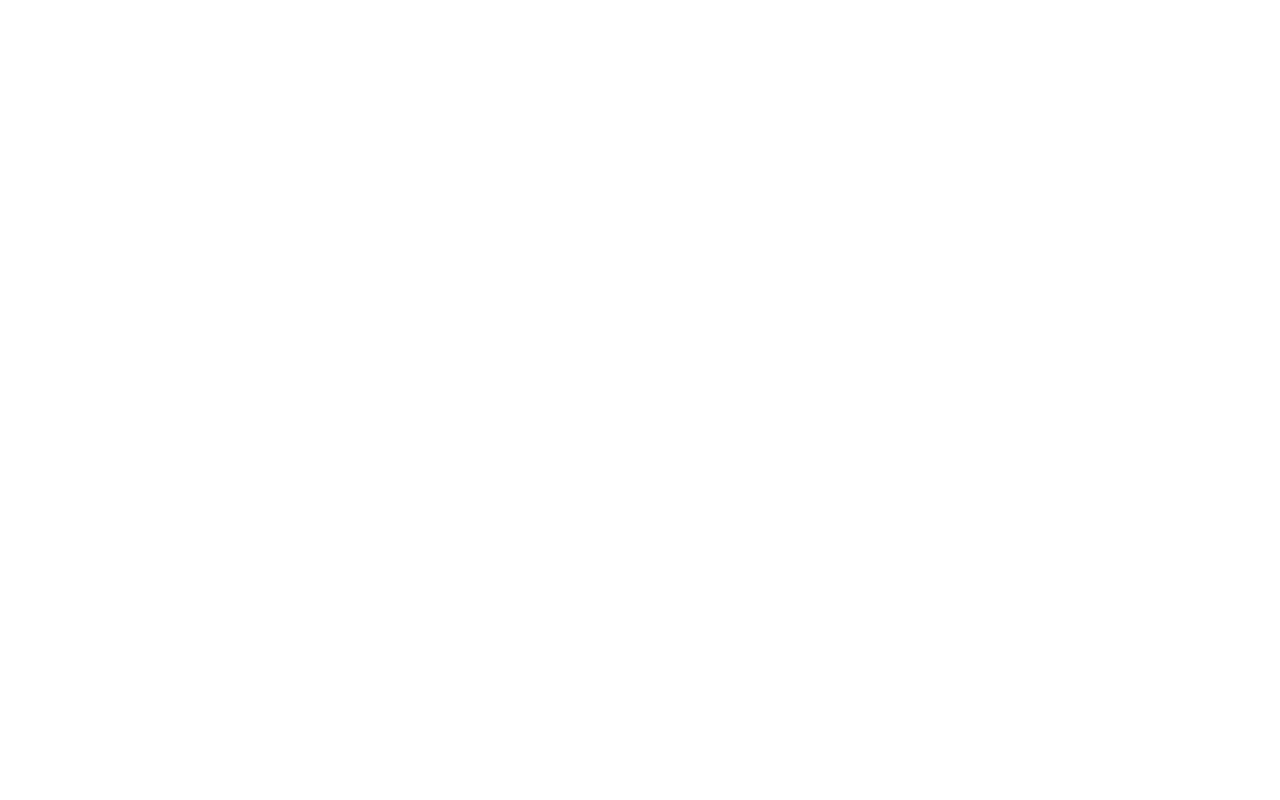
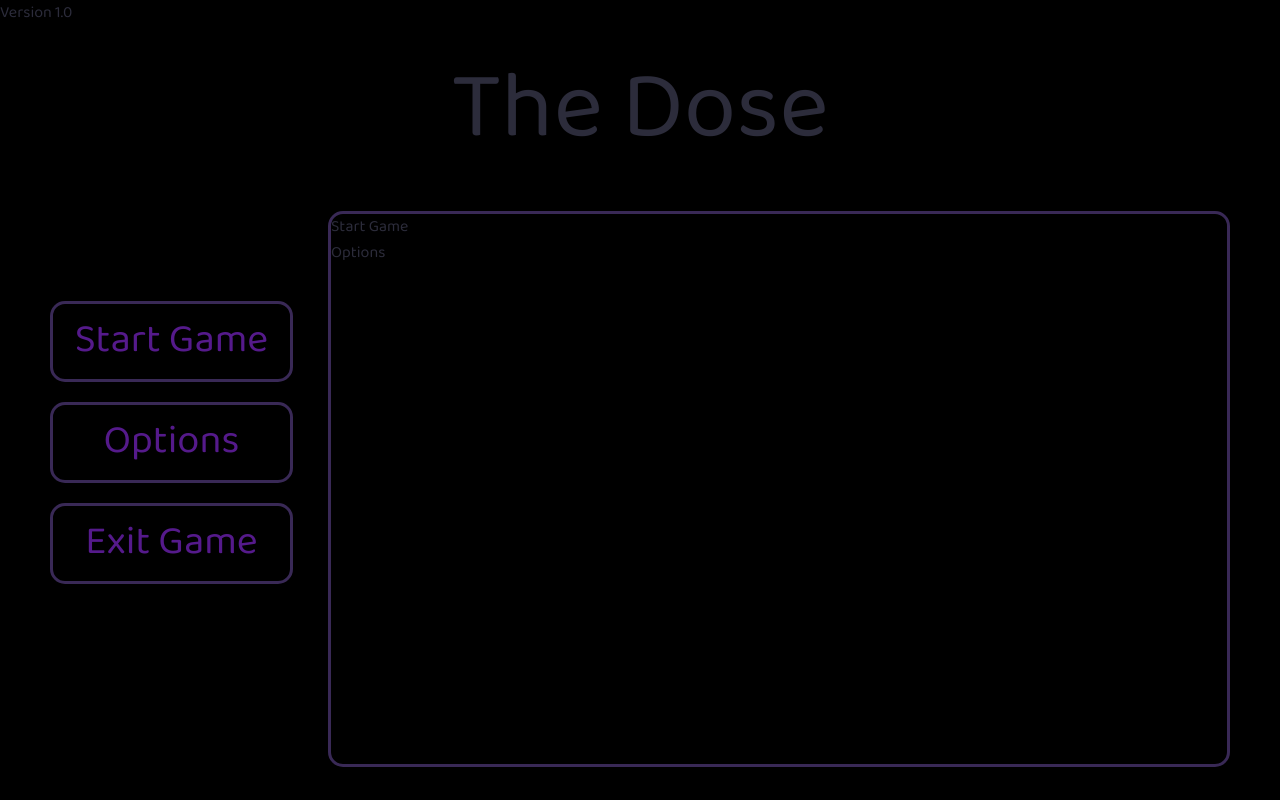
Before and after one commit to ferencak/the-dose, an Electron app: page public/index.html in a window 1280 px wide. Drawn offline with Linux system fonts and the light colour scheme.

Commit message:
Update
Update

```diff
--- a/index.js
+++ b/index.js
@@ -6,15 +6,16 @@ require('electron-reload')(__dirname, {
 require("@babel/register");
 
 
-
 function createWindow () {
   const win = new BrowserWindow({
     fullscreen: true,
     frame: false,
     webPreferences: {
-      nodeIntegration: true
+      nodeIntegration: true,
+      enableRemoteModule: true
     }
   })
+
   win.loadFile(__dirname + '/public/index.html')
   win.webContents.openDevTools()
 }
--- /dev/null
+++ b/public/assets/css/style.css
@@ -0,0 +1,62 @@
+
+@font-face {
+    font-family: 'Baloo';
+    src: url('../fonts/BalooBhai.ttf') format('truetype'); /* Chrome 4+, Firefox 3.5, Opera 10+, Safari 3—5 */
+}
+
+body{
+  padding:0;
+  margin:0;
+  background:black;
+  color:#2c2c3b;
+  font-family: Baloo;
+}
+
+.header{
+  width:70%;
+  height:100px;
+  margin-left: auto;
+  margin-right: auto;
+  text-align: center;
+  line-height: 100px;
+  font-size: 95px;
+  margin-top: 35px;
+}
+
+.menu{
+  width: 18.5%;
+  height:500px;
+  float:left;
+  margin-left: 50px;
+  margin-top: 120px;
+}
+
+.button{
+  width: 100%;
+  height: 75px;
+  line-height: 75px;
+  text-align: center;
+  border: 3px solid #392956;
+  color: #4c3970;
+  font-size: 40px;
+  border-radius: 15px;
+  margin-top: 20px;
+}
+
+a{
+    text-decoration: none;
+}
+
+a:hover{
+    color: #5e4e7c;
+}
+
+.main-content{
+    margin-top: 50px;
+    margin-right: 50px;
+    width: 70%;
+    height:550px;
+    border-radius: 15px;
+    border: 3px solid #392956;
+    float: right;
+}
--- a/public/index.html
+++ b/public/index.html
@@ -1,10 +1,33 @@
 <html>
   <head>
     <title>The Dose</title>
+    <link rel="stylesheet" href="assets/css/style.css">
   </head>
   <body>
     <div class="content">
+      Version 1.0
+      <div class="header">
+        The Dose
+      </div>
 
+      <div class="menu">
+        <div class="button">
+          <a href="">Start Game</a>
+        </div>
+
+        <div class="button">
+          <a href="">Options</a>
+        </div>
+
+        <div class="button">
+          <a href="" onclick="const remote = require('electron').remote; let w = remote.getCurrentWindow(); w.close();">Exit Game</a>
+        </div>
+      </div>
+
+      <div class="main-content">
+        <div id="startGame">Start Game</div>
+        <div id="options">Options</div>
+      </div>
     </div>
   </body>
   <script type="module" src="../src/init.js"></script>
```
Also changed, not shown: public/assets/fonts/BalooBhai.ttf (added), 1 other file.
